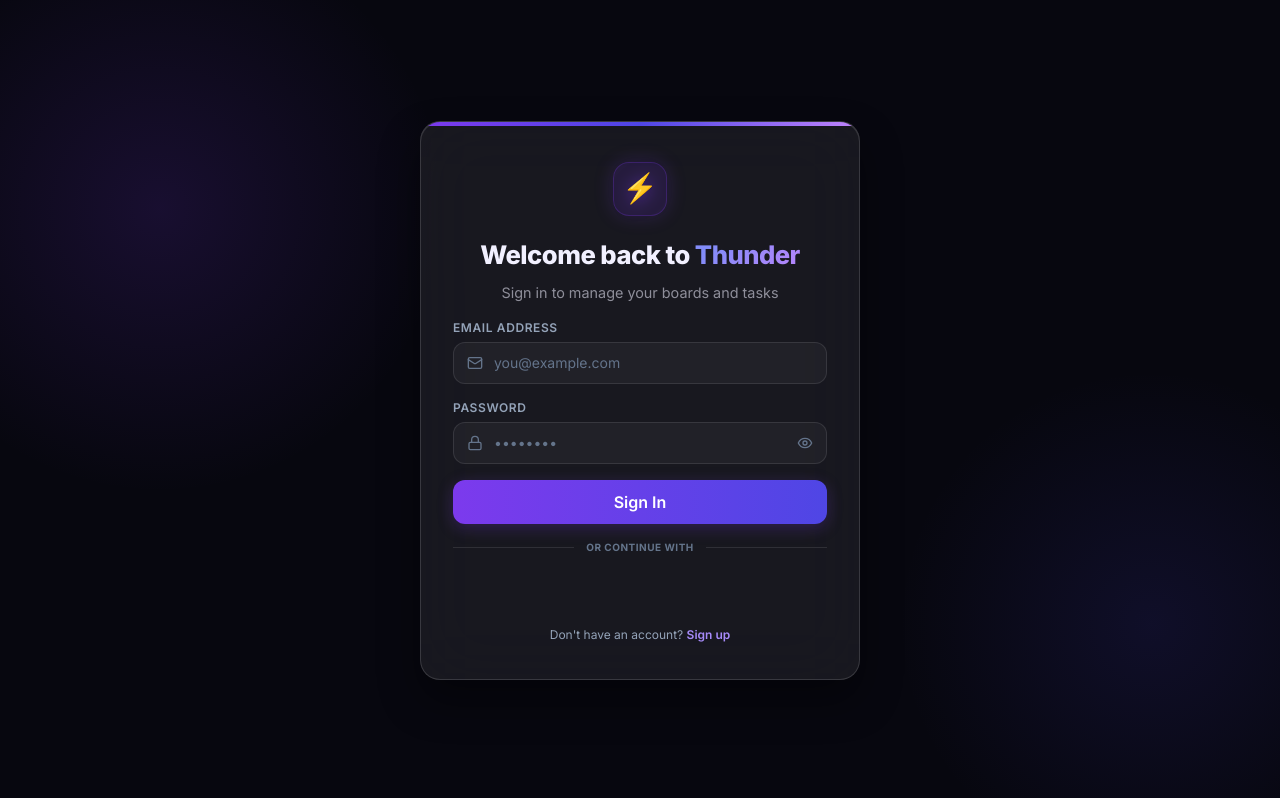
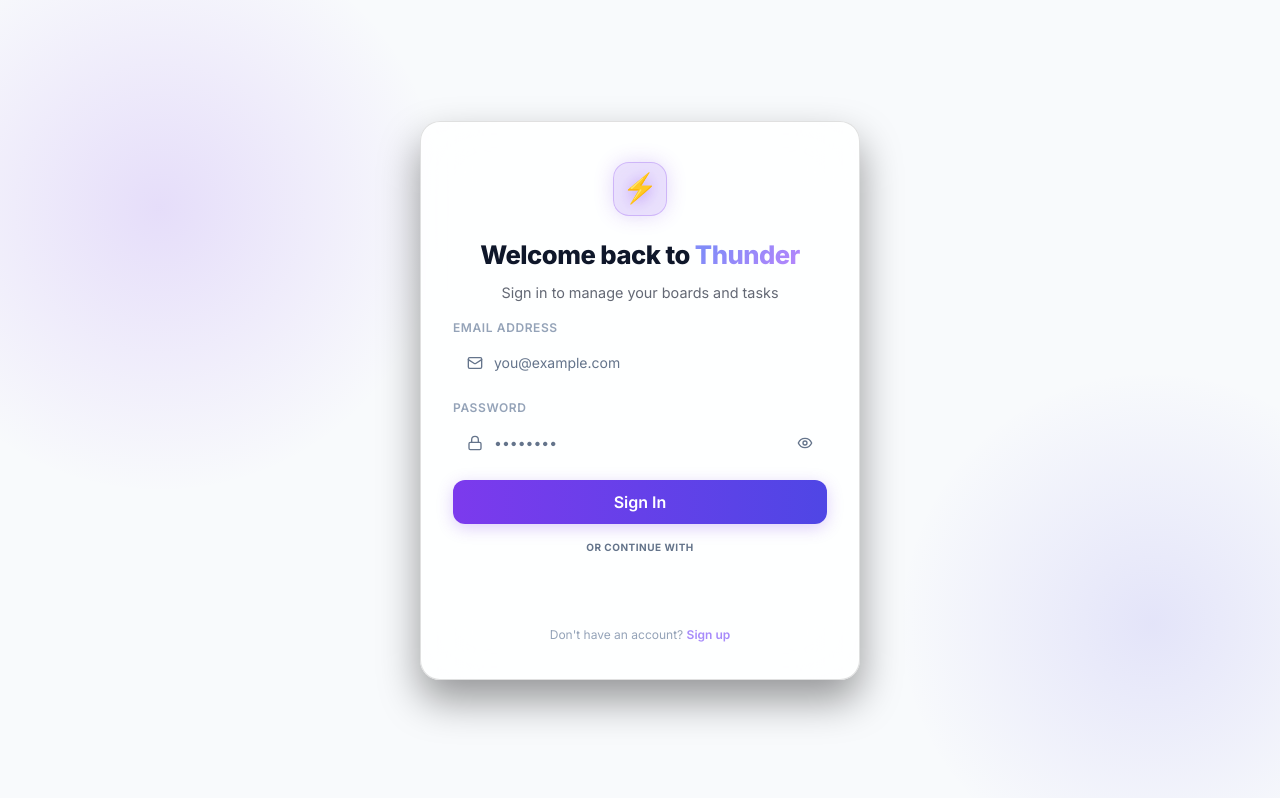
Before and after one commit to SHUBHAM-NIRMAL18/thunder-kanban, a React (Vite) app in the folder frontend/: page /login in a window 1280 px wide. Built offline with nearby package versions, Linux system fonts and the light colour scheme; no server answers.

Commit message:
feat: wrap application entry point with ThemeProvider

```diff
--- a/frontend/src/main.tsx
+++ b/frontend/src/main.tsx
@@ -5,12 +5,16 @@ import './index.css'
 import './styles/globals.css'
 import { GoogleOAuthProvider } from '@react-oauth/google'
 
+import { ThemeProvider } from '@/components/ThemeProvider.tsx'
+
 const googleClientId = import.meta.env.VITE_GOOGLE_CLIENT_ID || ''
 
 ReactDOM.createRoot(document.getElementById('root')!).render(
   <React.StrictMode>
     <GoogleOAuthProvider clientId={googleClientId}>
-      <App />
+      <ThemeProvider>
+        <App />
+      </ThemeProvider>
     </GoogleOAuthProvider>
   </React.StrictMode>,
 )
```
